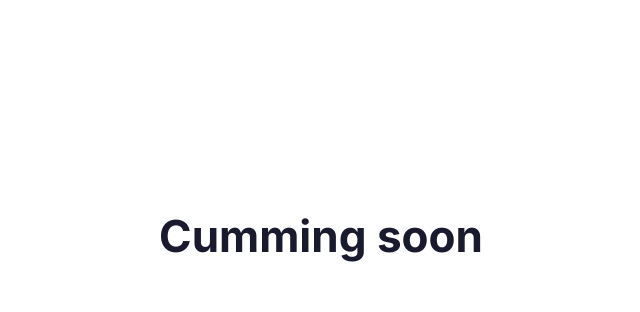
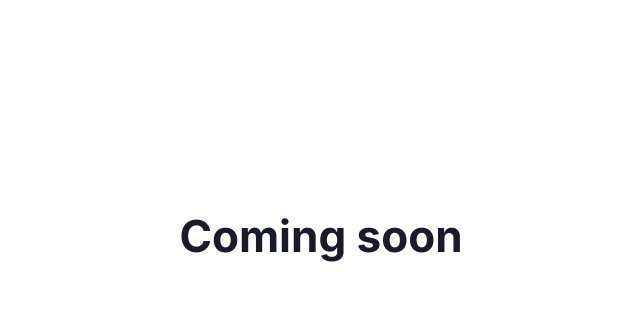
Before and after one commit to arnare23/Katla_Intel, a plain HTML site: page index.html in a window 1280 px wide. Shown: the part 156-468 px from the top of the page, without its empty margins (319-959 px from the left). Drawn offline with Linux system fonts and the light colour scheme.

Commit message:
Coming soon page

```diff
--- a/index.html
+++ b/index.html
@@ -216,7 +216,7 @@
 
   <div class="container">
     <!-- Heading -->
-    <h1 class="heading">Cumming soon</h1>
+    <h1 class="heading">Coming soon</h1>
   </div>
 
 </body>
```
